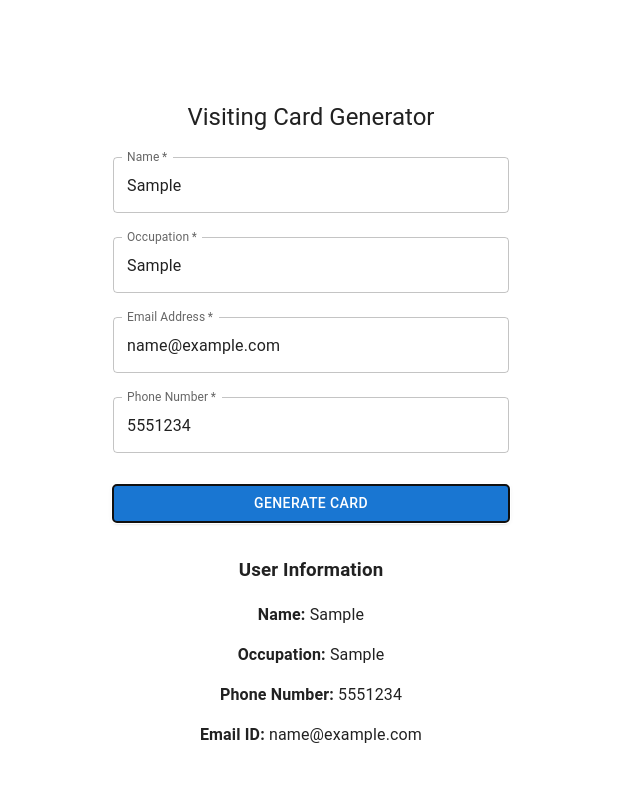
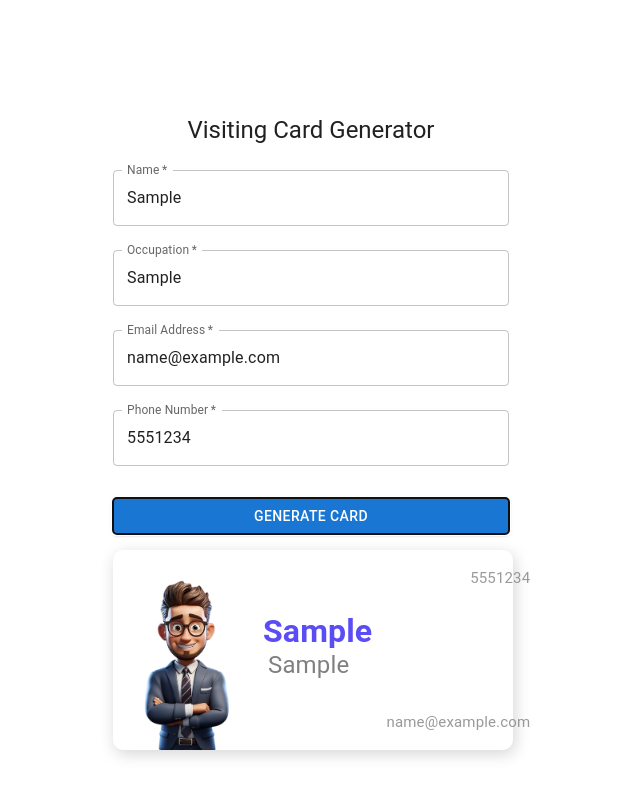
Before and after one commit to shreyas-a-s/namaste-react, a React (Vite) app in the folder vt-vite-visiting-card/: page / in a window 1280 px wide. Both pictures are taken after typing "Sample", "Sample", "name@example.com", "5551234" into the empty fields and a click on the button "GENERATE CARD". Shown: the top 796 px of the page, without its empty margins (329-969 px from the left). Built offline with nearby package versions, Linux system fonts and the light colour scheme.

Commit message:
feat: Add functionality to create visiting card

```diff
--- a/vt-vite-visiting-card/src/App.css
+++ b/vt-vite-visiting-card/src/App.css
@@ -4,3 +4,59 @@
   padding: 2rem;
   text-align: center;
 }
+
+.v-card{
+  min-width: 400px;
+  height: 200px;
+  background-color: white;
+  display: flex;
+  flex-direction: row;
+  box-shadow: 2px 4px 16px rgba(0, 0, 0, 0.17);
+  border-radius: 10px;
+}
+
+.left{
+  width: 40%;
+}
+.left img{
+  width: 150px;
+  /* background-color: green; */
+  height: 100%;
+  object-fit: cover;
+
+}
+.right{
+  width: 80%;
+  position: relative;
+}
+.name{
+  font-size: 32px;
+  margin-top: 57px;
+  margin-right: 180px;
+  color:rgb(91, 77, 245);
+  font-weight: bold;
+}
+.occupation{
+  position: absolute;
+  font-size: 24px;
+  color: gray ;
+  left: 5px;
+  bottom: 43px;
+}
+
+.phone{
+  position: absolute;
+  top: 2px;
+  right: 22px;
+  color: rgba(128, 128, 128, 0.805);
+  font-size: 15px;
+}
+
+.email{
+  position:absolute;
+  bottom: 2px;
+  right: 22px;
+  color: rgba(128, 128, 128, 0.805);
+  font-size: 15px;
+  text-decoration: none;
+}
--- a/vt-vite-visiting-card/src/App.jsx
+++ b/vt-vite-visiting-card/src/App.jsx
@@ -108,12 +108,17 @@ function App() {
               </Box>
             </Box>
             {submittedData && (
-              <Box className="card">
-                <h3>User Information</h3>
-                <p><strong>Name:</strong> {submittedData.name}</p>
-                <p><strong>Occupation:</strong> {submittedData.occupation}</p>
-                <p><strong>Phone Number:</strong> {submittedData.phone}</p>
-                <p><strong>Email ID:</strong> {submittedData.email}</p>
+              <Box className="v-card" id="v-card">
+                <div className="left">
+                  <img src="user.png" alt="User Avatar" />
+                </div>
+
+                <div className="right">
+                  <p className="name">{submittedData.name}</p>
+                  <p className="occupation">{submittedData.occupation}</p>
+                  <p className="phone">{submittedData.phone}</p>
+                  <p className="email">{submittedData.email}</p>
+                </div>
               </Box>
             )}
           </Container>
```
Also changed, not shown: vt-vite-visiting-card/public/user.png (added).
